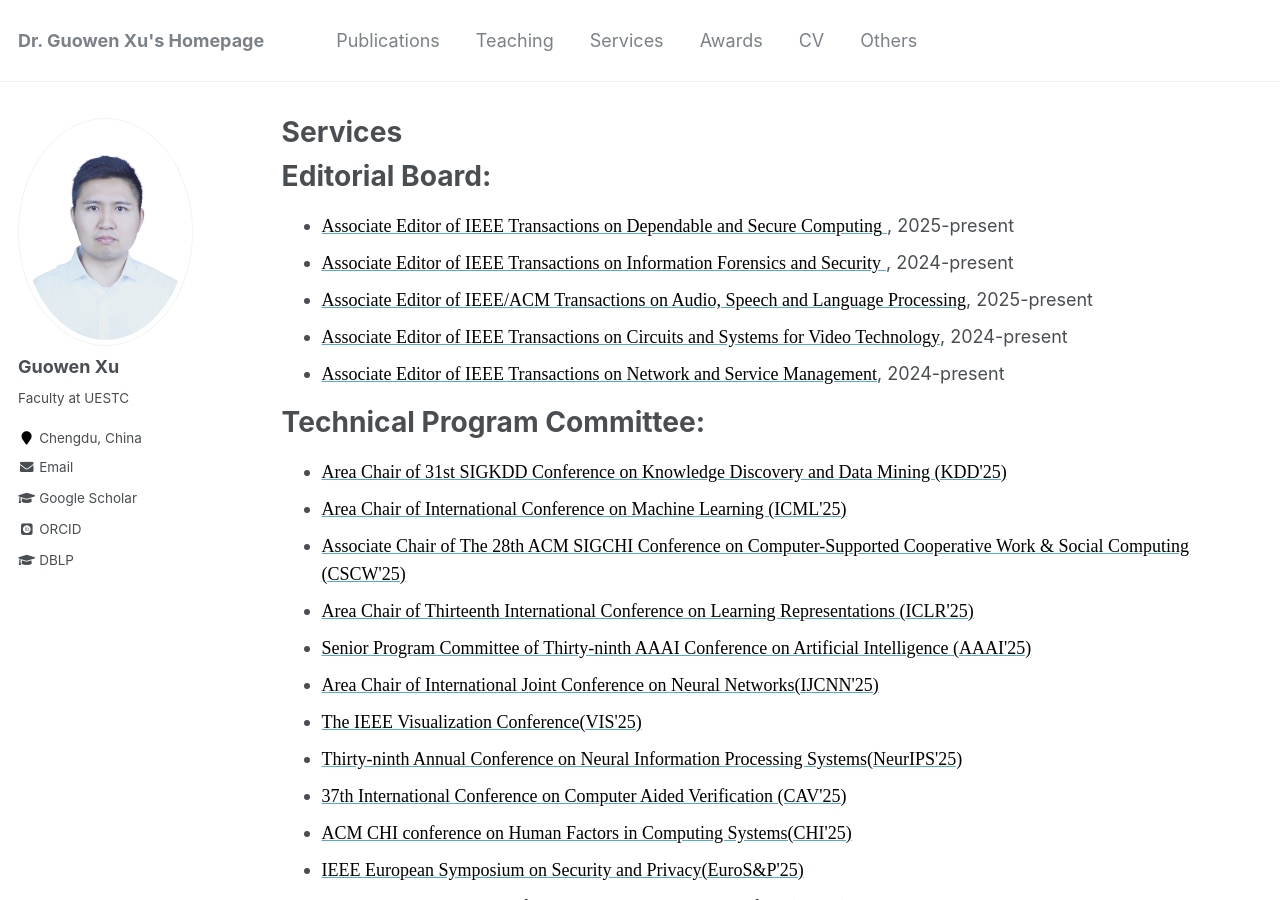
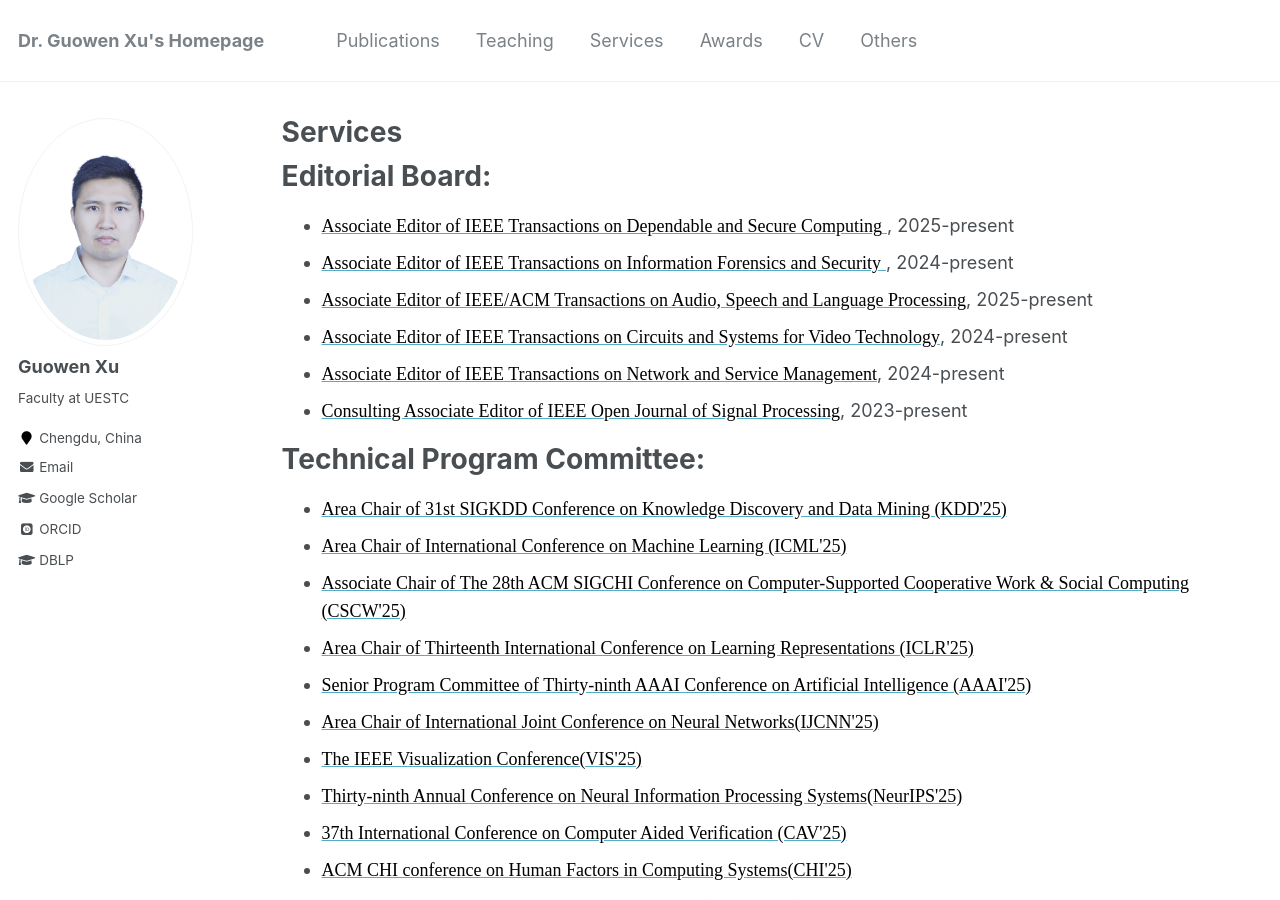
Before and after one commit to Guowen-xu/guowen-xu.github.io, a Jekyll site: the page built from _pages/services.md, in a window 1280 px wide and 900 px high. Built offline with Jekyll 4.4.1, drawn with Linux system fonts in a browser that asks for light colours; some web fonts are replaced.

Commit message:
Update services.md

```diff
--- a/_pages/services.md
+++ b/_pages/services.md
@@ -12,7 +12,7 @@ Editorial Board:
 *  [ <font face="Times New Roman" color=black size=4>Associate Editor of IEEE/ACM Transactions on Audio, Speech and Language Processing</font>](https://signalprocessingsociety.org/publications-resources/ieee-transactions-audio-speech-and-language-processing/editorial-board), 2025-present
 * [ <font face="Times New Roman" color=black size=4>Associate Editor of IEEE Transactions on Circuits and Systems for Video Technology</font>](https://ieee-cas.org/publication/tcsvt), 2024-present
 * [ <font face="Times New Roman" color=black size=4>Associate Editor of IEEE Transactions on Network and Service Management</font>](https://www.comsoc.org/publications/journals/ieee-tnsm/ieee-transactions-network-and-service-management-editorial-board), 2024-present
-
+* [ <font face="Times New Roman" color=black size=4>Consulting Associate Editor of IEEE Open Journal of Signal Processing</font>](https://signalprocessingsociety.org/publications-resources/ieee-open-journal-signal-processing/editorial-board), 2023-present
 
 
 Technical Program Committee:
```
